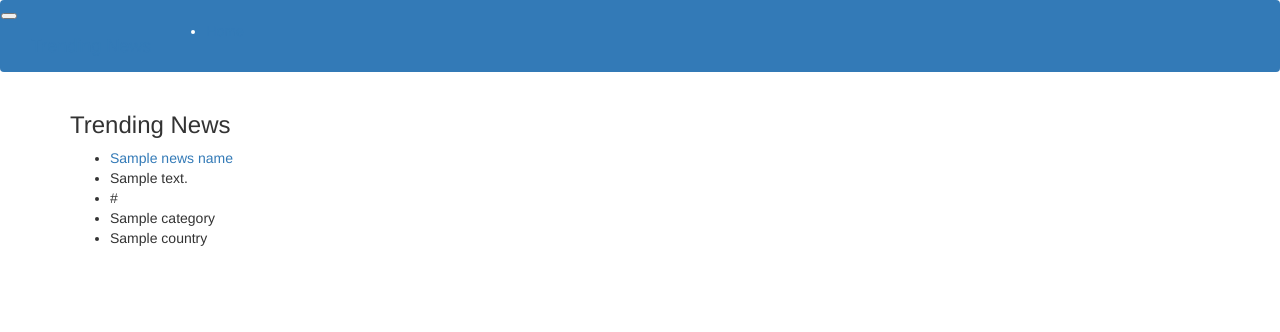
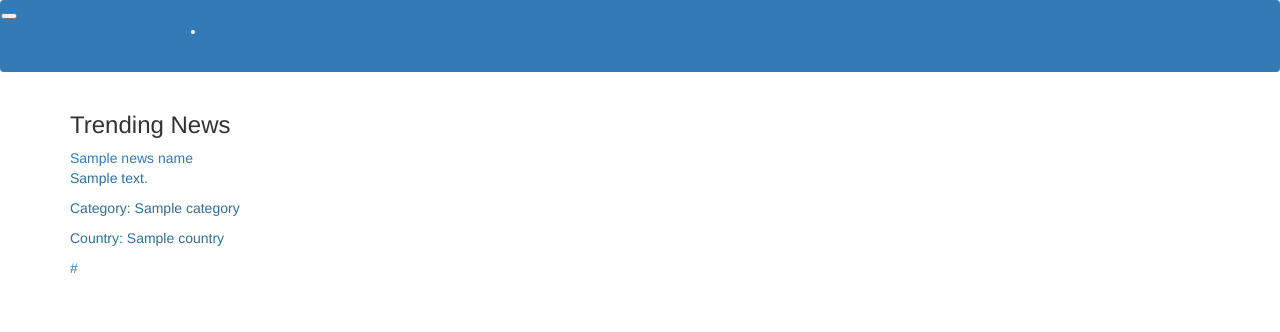
Before and after one commit to RkNyra/Trending-News, a Flask app: template app/templates/index.html in a window 1280 px wide. Shown: the top 332 px of the page. Run offline with Flask 2, Linux system fonts and the light colour scheme; the template is opened without the code that fills it: most values are stand-ins (such as "Sample title", 1, 10 or a date in 2020); some libraries are stand-ins or nearby versions.

Commit message:
display the news sources (on the homepage) in cards and style them to match the blue theme of the application

```diff
--- a/app/templates/macros.html
+++ b/app/templates/macros.html
@@ -4,23 +4,36 @@
 <!-- start macro(above) and loop(below) -->
 {% for source in source_list %}
 
-<div class="col-xs-12 col-sm-4 col-md-2 col-lg-2 card">
-    <div class="card-body">
-        <ul>
+<div class="col-lg-3 col-md-6 col-sm-12 card">
+
+    <div class="card border-primary mb-3">
         <!-- <li>{{ source.id }}</li> -->
-            <li>
-                <a href="/news/{{ source.id }}">{{source.name}}</a></li>
-            <li>{{ source.description }}</li>
-            <li>{{ source.url }}</li>
-            <li>{{ source.category }}</li>
-            <li>{{ source.country }}</li>
-        </ul>
+
+        <div class="card-header"> <a href="/news/{{ source.id }}">{{source.name}}</a></div>
+        <div class="card-body text-info">
+            <div class="card-text">
+                <p> {{ source.description }}</p>
+                <p> Category: {{ source.category }}</p>
+                <p>Country: {{ source.country }}</p>
+            </div>
+        </div>
+        <div class="card-footer">
+            <a href="/news/{{ source.id}}"> {{ source.url }}</a>
+        </div>
     </div>
 </div>
 
 {% endfor %}
 <!-- end the loop -->
 {% endmacro %}
+
+<!-- <div class="card-header">Header</div>
+<div class="card-body text-primary">
+    <h5 class="card-title">Primary card title</h5>
+    <p class="card-text">Some quick example text to build on the card title and make up the bulk of the card's content.
+    </p>
+</div> -->
+
 
 
 
@@ -30,7 +43,8 @@
 <!-- start macro(above) and loop(below) -->
 {% for article in article_list %}
 
-<div class="card col-lg-3 col-md-6 col-sm-12 border-primary mb-3">
+<div class="col-lg-3 col-md-6 col-sm-12">
+    <div class="card border-primary m-1">
         <img src="{{ article.urlToImage }}" class="card-img-top" alt="News Image">
         <div class="card-body">
             <p>{{ article.description }}</p>
@@ -40,6 +54,7 @@
             {{ article.publishedAt }}
         </div>
     </div>
+</div>
 
 {% endfor %}
 <!-- end the loop -->
```
Lines whose indentation alone changed are shown as unchanged.
